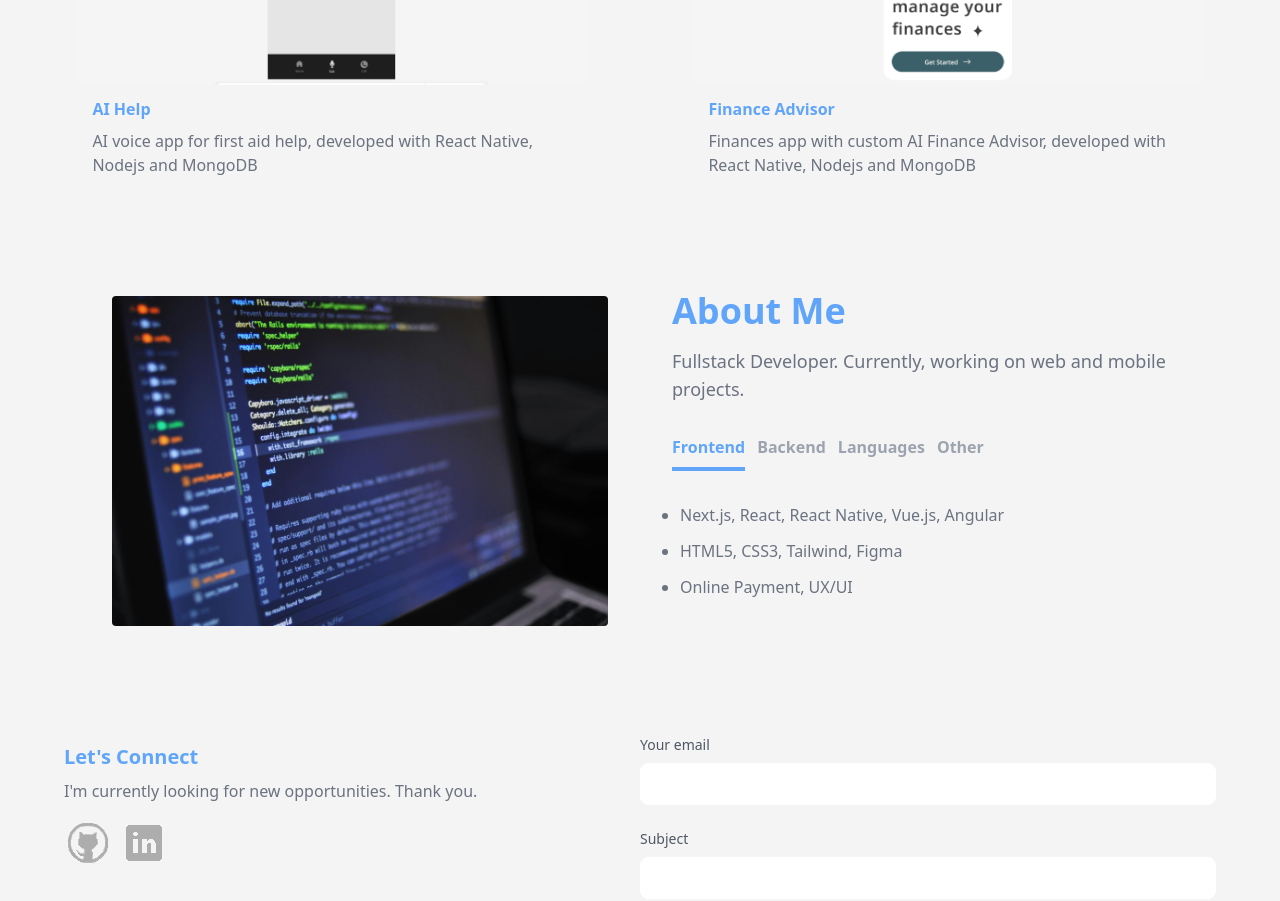
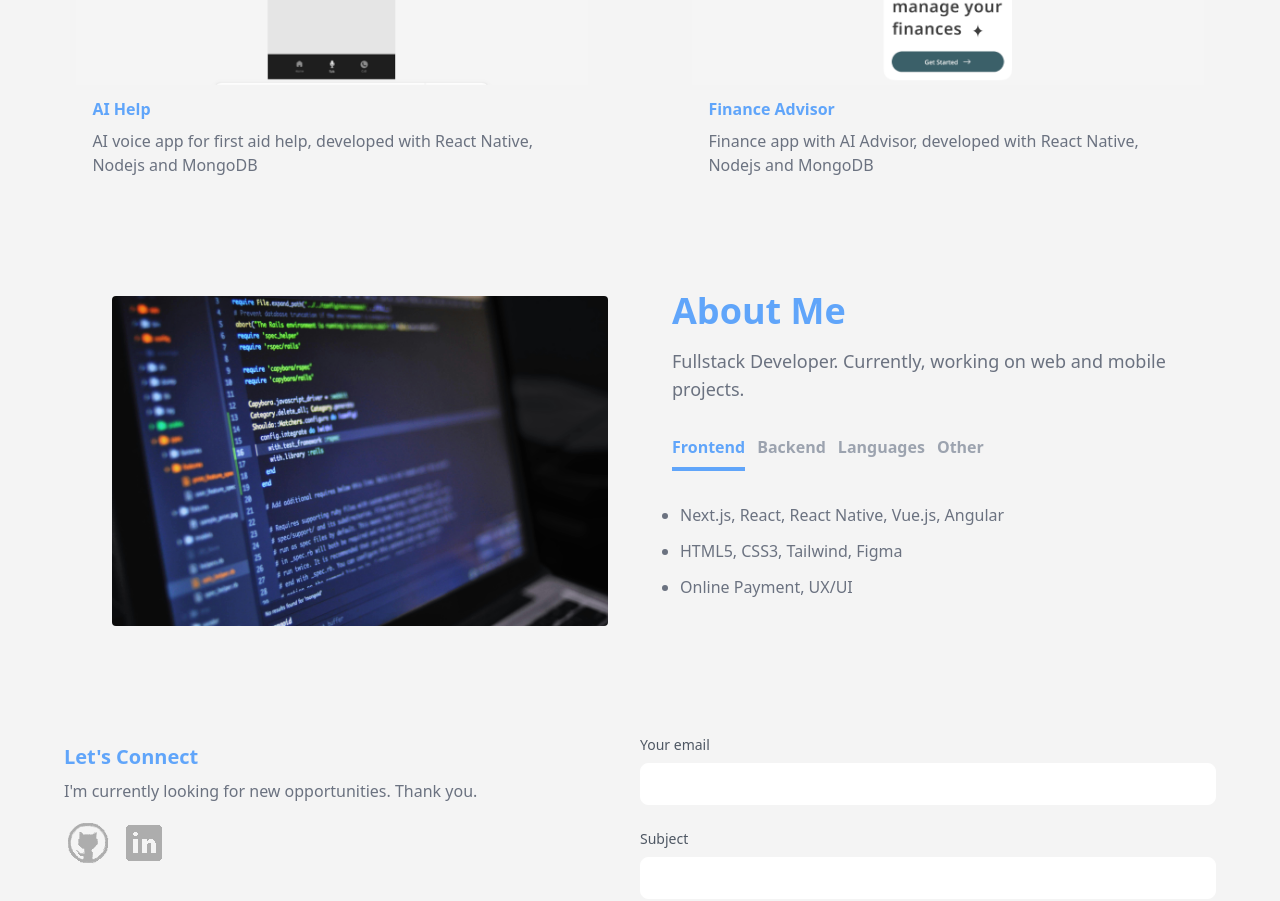
Before and after one commit to JoaoPedroCorreia1/portfolio, a Next.js app: page / in a window 1280 px wide. Shown: the part 1337-2238 px from the top of the page. Built offline with nearby package versions, Linux system fonts and the light colour scheme.

Commit message:
feat: change text

```diff
--- a/src/app/components/ProjectsSection.jsx
+++ b/src/app/components/ProjectsSection.jsx
@@ -31,7 +31,7 @@ const projectsData = [
   {
     id: 4,
     title: "Finance Advisor",
-    description: "Finances app with custom AI Finance Advisor, developed with React Native, Nodejs and MongoDB",
+    description: "Finance app with AI Advisor, developed with React Native, Nodejs and MongoDB",
     image: "/images/projects/4.png",
     previewUrl: "",
     gitUrl: ""
```
